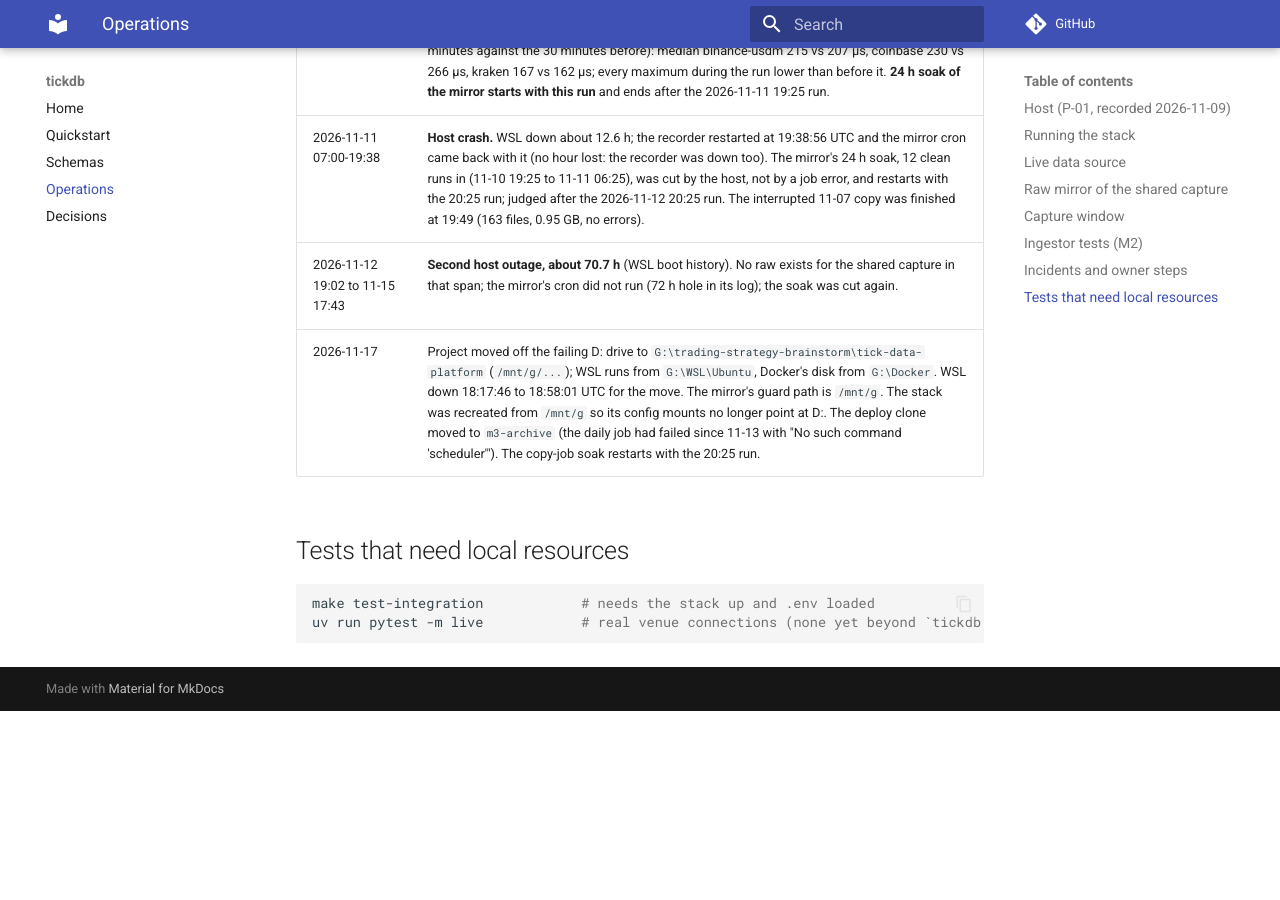
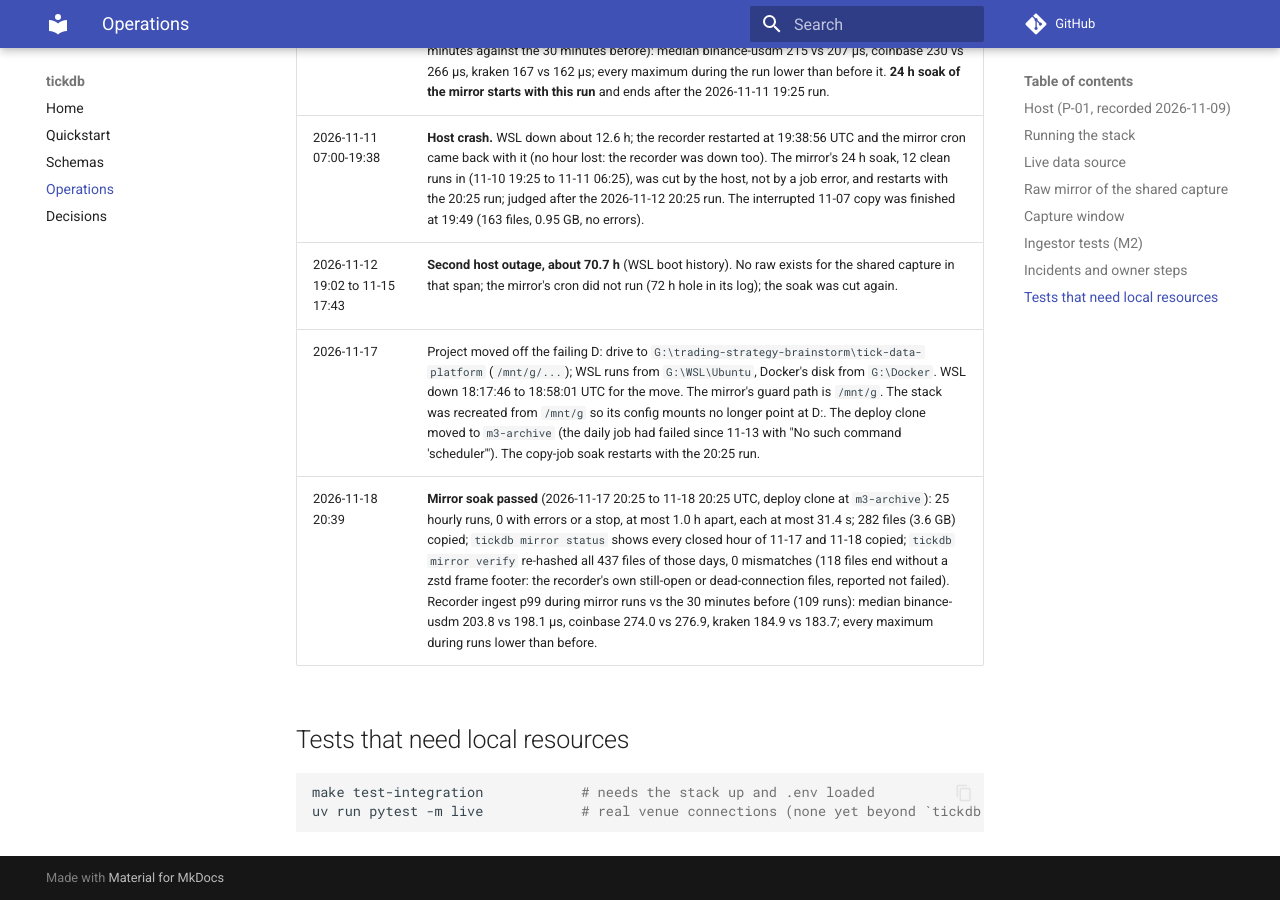
Before and after one commit to avmhdt/tick-data-platform, an MkDocs documentation site: the page built from docs/operations.md, in a window 1280 px wide and 900 px high, scrolled down 3624 px. Built offline with MkDocs 1.6.1 and Material for MkDocs 9.7.7, drawn with Linux system fonts in a browser that asks for light colours; comment, search, counter and statistics services are not loaded; before the commit the page ends 4335 px from its top, so only the background shows below that.

Commit message:
Record the passing 24 h mirror soak

```diff
--- a/docs/operations.md
+++ b/docs/operations.md
@@ -112,6 +112,7 @@ The 5x run on 2026-11-10 (WSL, reference PC, `nice 10`) is in
 | 2026-11-11 07:00-19:38 | **Host crash.** WSL down about 12.6 h; the recorder restarted at 19:38:56 UTC and the mirror cron came back with it (no hour lost: the recorder was down too). The mirror's 24 h soak, 12 clean runs in (11-10 19:25 to 11-11 06:25), was cut by the host, not by a job error, and restarts with the 20:25 run; judged after the 2026-11-12 20:25 run. The interrupted 11-07 copy was finished at 19:49 (163 files, 0.95 GB, no errors). |
 | 2026-11-12 19:02 to 11-15 17:43 | **Second host outage, about 70.7 h** (WSL boot history). No raw exists for the shared capture in that span; the mirror's cron did not run (72 h hole in its log); the soak was cut again. |
 | 2026-11-17 | Project moved off the failing D: drive to `G:\trading-strategy-brainstorm\tick-data-platform` (`/mnt/g/...`); WSL runs from `G:\WSL\Ubuntu`, Docker's disk from `G:\Docker`. WSL down 18:17:46 to 18:58:01 UTC for the move. The mirror's guard path is `/mnt/g`. The stack was recreated from `/mnt/g` so its config mounts no longer point at D:. The deploy clone moved to `m3-archive` (the daily job had failed since 11-13 with "No such command 'scheduler'"). The copy-job soak restarts with the 20:25 run. |
+| 2026-11-18 20:39 | **Mirror soak passed** (2026-11-17 20:25 to 11-18 20:25 UTC, deploy clone at `m3-archive`): 25 hourly runs, 0 with errors or a stop, at most 1.0 h apart, each at most 31.4 s; 282 files (3.6 GB) copied; `tickdb mirror status` shows every closed hour of 11-17 and 11-18 copied; `tickdb mirror verify` re-hashed all 437 files of those days, 0 mismatches (118 files end without a zstd frame footer: the recorder's own still-open or dead-connection files, reported not failed). Recorder ingest p99 during mirror runs vs the 30 minutes before (109 runs): median binance-usdm 203.8 vs 198.1 µs, coinbase 274.0 vs 276.9, kraken 184.9 vs 183.7; every maximum during runs lower than before. |
 
 ## Tests that need local resources
 
```
